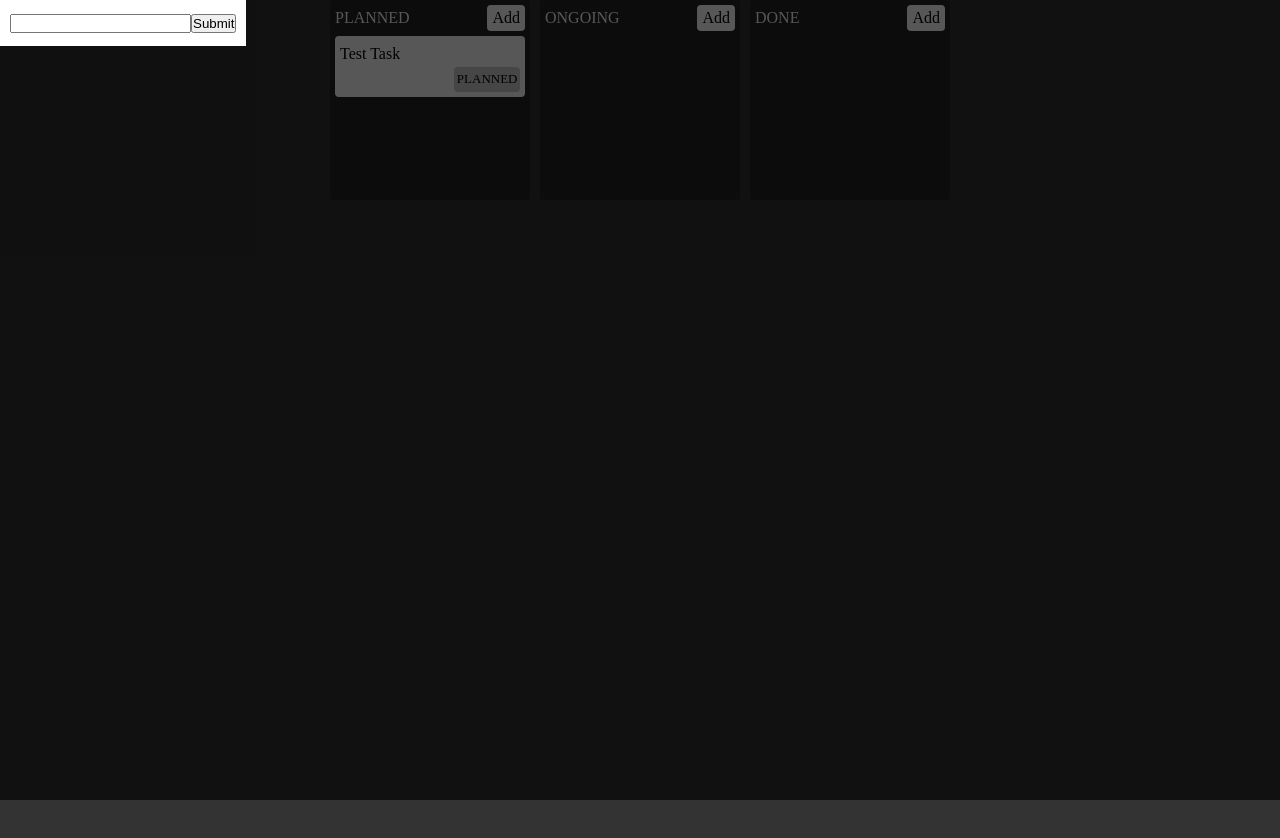
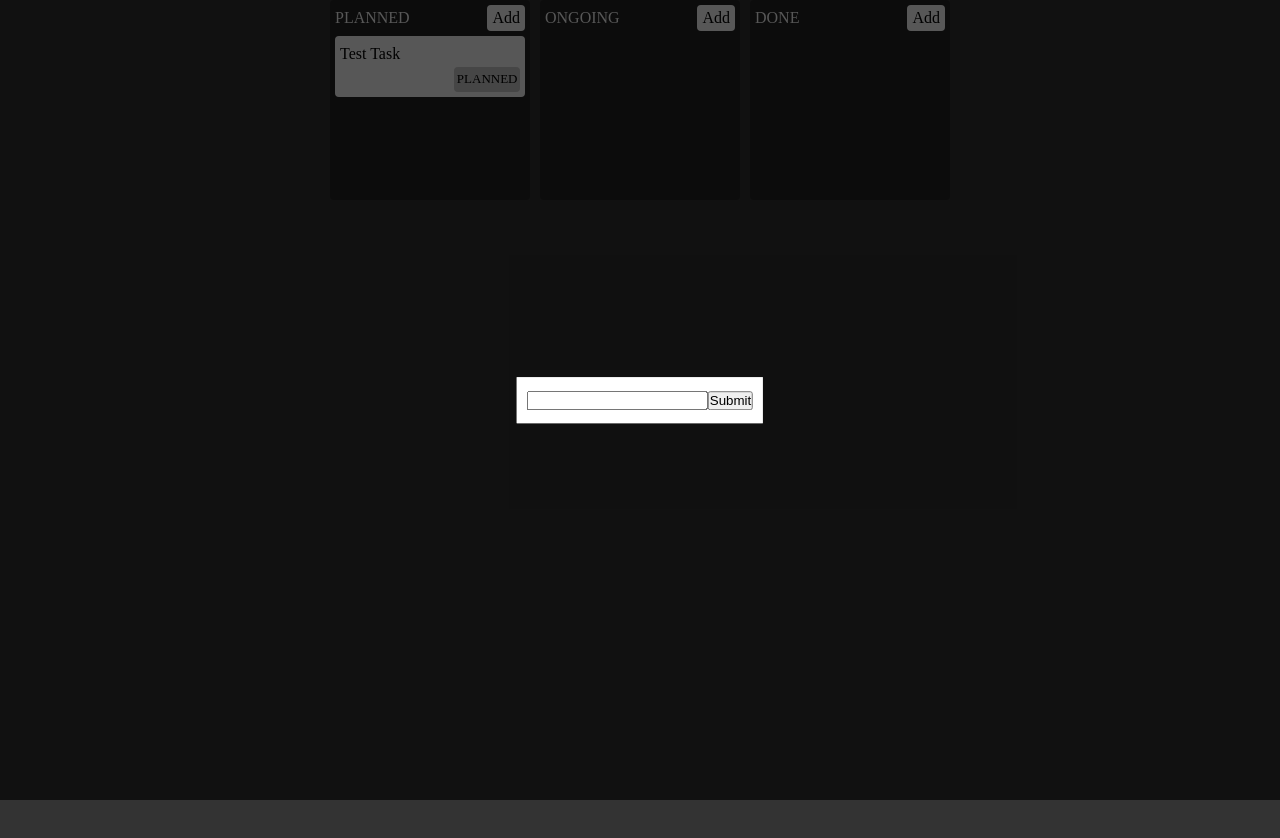
Before and after one commit to esteemayo/kaban-zustand, a React (Vite) app: page / in a window 1280 px wide. Shown: the top 838 px of the page. Built offline with nearby package versions, Linux system fonts and the light colour scheme.

Commit message:
fix: add css styling

```diff
--- a/src/components/column/Column.css
+++ b/src/components/column/Column.css
@@ -44,5 +44,8 @@
   padding: 1rem;
   background-color: var(--clr-white);
   position: absolute;
+  top: 50%;
+  left: 50%;
+  transform: translate(-50%, -50%);
   z-index: 1000;
 }
```
